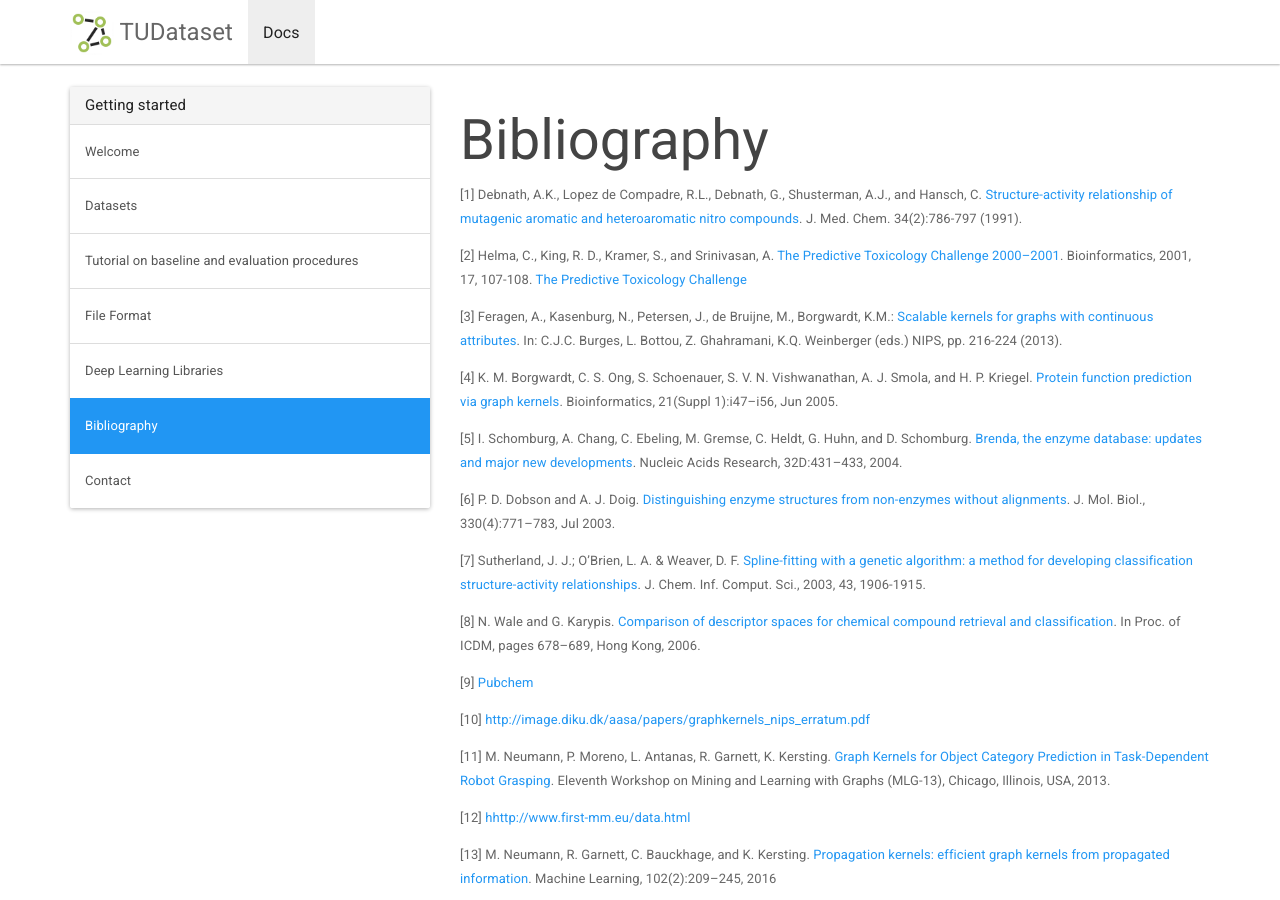
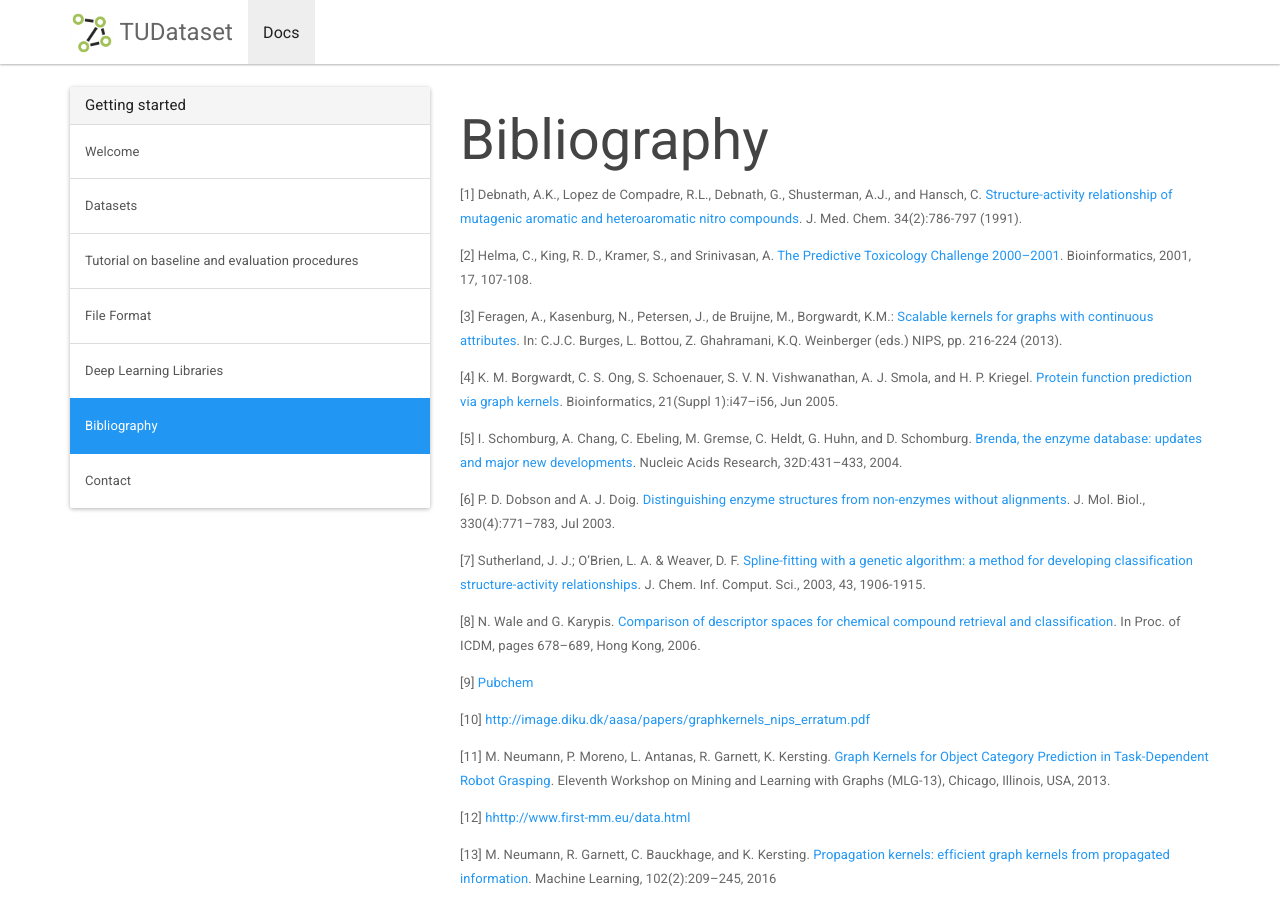
Before and after one commit to chrsmrrs/datasets, a Jekyll site: the page built from _docs/bibliography.md, in a window 1280 px wide and 900 px high. Built offline with Jekyll 4.4.1, drawn with Linux system fonts in a browser that asks for light colours.

Commit message:
Update bibliography.md

```diff
--- a/_docs/bibliography.md
+++ b/_docs/bibliography.md
@@ -7,7 +7,7 @@ permalink: /docs/bibliography/
 [Structure-activity relationship of mutagenic aromatic and heteroaromatic nitro compounds](http://www.ncbi.nlm.nih.gov/pubmed/1995902.
 Correlation with molecular orbital energies and hydrophobicity). J. Med. Chem. 34(2):786-797 (1991).
 
-[2] Helma, C., King, R. D., Kramer, S., and Srinivasan, A. [The Predictive Toxicology Challenge 2000–2001](https://doi.org/10.1093/bioinformatics/17.1.107). Bioinformatics, 2001, 17, 107-108. [The Predictive Toxicology Challenge](http://www.predictive-toxicology.org/ptc www.predictive-toxicology.org/ptc)
+[2] Helma, C., King, R. D., Kramer, S., and Srinivasan, A. [The Predictive Toxicology Challenge 2000–2001](https://doi.org/10.1093/bioinformatics/17.1.107). Bioinformatics, 2001, 17, 107-108.
 
 [3] Feragen, A., Kasenburg, N., Petersen, J., de Bruijne, M., Borgwardt, K.M.: [Scalable
 kernels for graphs with continuous attributes](http://papers.nips.cc/paper/5155-scalable-kernels-for-graphs-with-continuous-attributes.pdf). In: C.J.C. Burges, L. Bottou, Z. Ghahramani, K.Q. Weinberger (eds.) NIPS, pp. 216-224 (2013).
```
